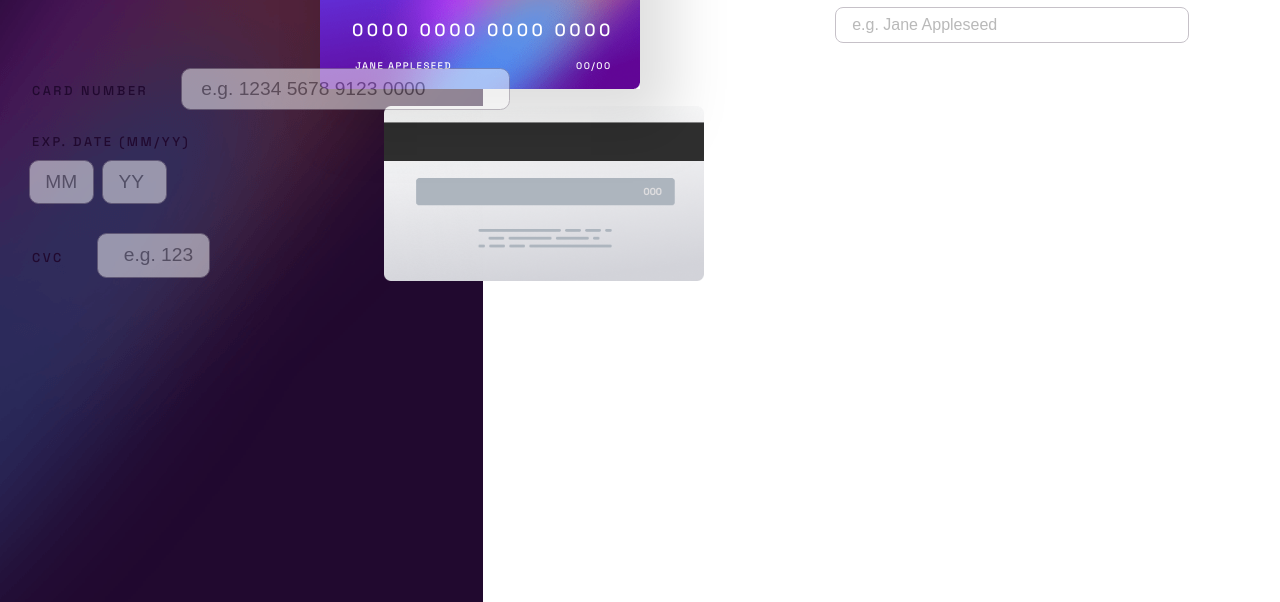
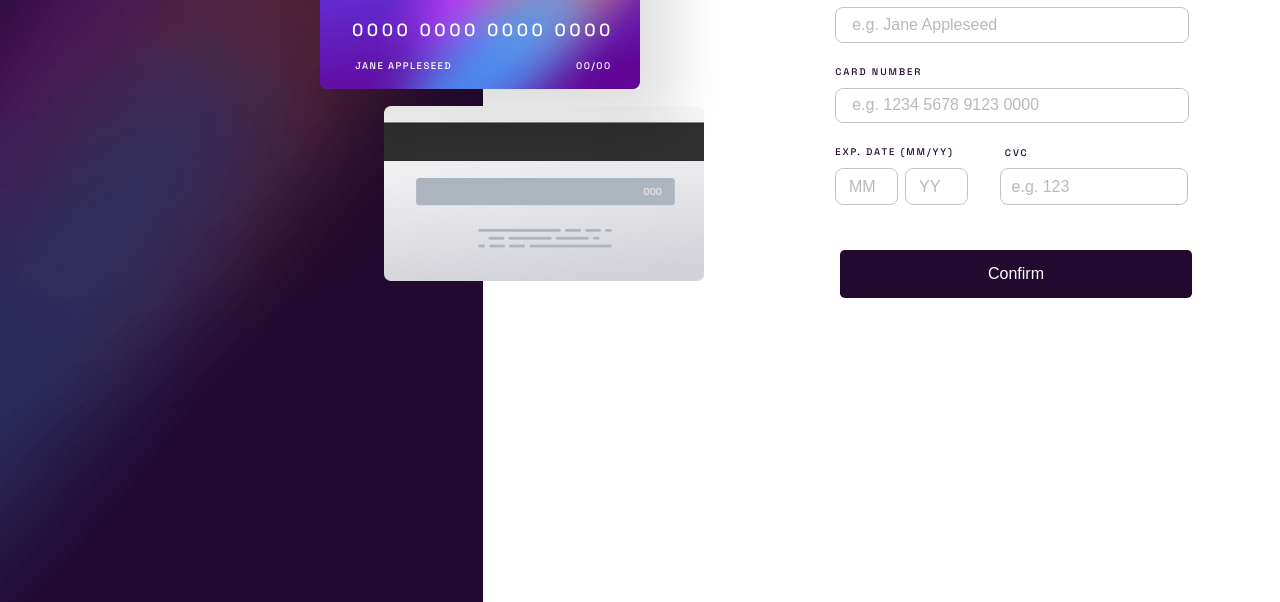
Before and after one commit to hemantmaurya344/interactive-card-details-form-main, a plain HTML site: page index.html in a window 1280 px wide. Shown: the part 198-800 px from the top of the page. Drawn offline with Linux system fonts and the light colour scheme.

Commit message:
3rd commit

```diff
--- a/index.css
+++ b/index.css
@@ -88,16 +88,16 @@ body{
 .form-card-number > label{
     text-transform: uppercase;
     letter-spacing: 0.2em;
-    margin-left: 2.5em;
-    font-size: 0.8em;
+    margin-left: 87em;
+    font-size: 0.6em;
     color: hsl(278, 68%, 11%);
 }
 .form-card-number > input{
-    margin: 0.5em 0  1em 1.5em;
+    margin: 0.5em 0  1em 52.2em;
     padding: 1em;
     height: 0.1em;
-    width: 15em;
-    font-size: 1.2em;
+    width: 20em;
+    font-size: 1em;
     border-radius: 0.5em;
     border: 0.1em solid hsl(279, 6%, 55%);
     opacity: 50%;
@@ -106,16 +106,16 @@ body{
 .form-exp-date > label{
     text-transform: uppercase;
     letter-spacing: 0.2em;
-    margin-left: 2.5em;
-    font-size: 0.8em;
+    margin-left: 87em;
+    font-size: 0.6em;
     color: hsl(278, 68%, 11%);
 }
 .form-exp-date > div > input{
-    margin: 0.5em 0  1em 1.5em;
-    padding: 0 0 0 0.8em;
+    margin: 0.5em 0  1em 52.2em;
+    padding: 0 0.5em 0 0.8em;
     height: 2.2em;
     width: 2.5em;
-    font-size: 1.2em;
+    font-size: 1em;
     border-radius: 0.5em;
     border: 0.1em solid hsl(279, 6%, 55%);
     opacity: 50%;
@@ -127,23 +127,45 @@ body{
 .form-cvv{
     margin: 0 0 0 2em;
 }
+.form-lastentry-css{
+    display: flex;
+}
 .form-cvv > label{
     text-transform: uppercase;
+    position: absolute;
     letter-spacing: 0.2em;
-    margin-left: 0;
-    font-size: 0.8em;
+    margin: 0.8em 0 0 0.5em;
+
+    font-size: 0.6em;
     color: hsl(278, 68%, 11%);
 }
 .form-cvv > input{
-    margin: 0.5em 0  1em 1.5em;
-    padding: 0 0 0 0.8em;
+    margin: 1.8em 0  1em 0;
+    padding: 0 0 0 0.1em;
     height: 2.2em;
-    width: 5em;
-    font-size: 1.2em;
+    width: 11.5em;
+    font-size: 1em;
     border-radius: 0.5em;
     border: 0.1em solid hsl(279, 6%, 55%);
     opacity: 50%;
 
+}
+.formcontainer input[type="submit"]{
+    background-color: hsl(278, 68%, 11%);
+    color: hsl(0, 0%, 100%);
+    border: none;
+    position: absolute;
+    left: 52.5em;
+    top: 17em;
+    font-size: 1em;
+    padding: 0.5em;
+    height: 3em;
+    width: 22em;
+    border-radius: 0.3em;
+}
+.form-cardholder-name > input:focus{
+    opacity: 100%;
+    border: 0.1em solid hsl(249, 99%, 64%) ;
 }
 
 @media (min-width: 300px) and (max-width: 500px) {
--- a/index.html
+++ b/index.html
@@ -8,6 +8,7 @@
 
   <title>Frontend Mentor | Interactive card details form</title>
   <link rel="stylesheet" href="/index.css">
+
 </head>
 <body>
   <div class="back-img">
@@ -30,7 +31,7 @@
     <form action="submit">
       <div class="form-cardholder-name">
         <label for="name">Cardholder Name</label>
-        <input type="text" name="Cardholder Name" id="" placeholder="e.g. Jane Appleseed">
+        <input type="text" name="Cardholder Name"  id="cardholder-name" placeholder="e.g. Jane Appleseed">
       </div>
       <div class="form-card-number">
         <label for="number">Card Number</label>
@@ -49,6 +50,7 @@
           <input type="password" name="" id="form-cvv" placeholder="  e.g. 123">
         </div>
       </div>
+      <input type="submit" value="Confirm"  id="submit-btn" >
     </form>
   </div>
 
@@ -62,7 +64,7 @@
   Continue -->
 
 
-
+  <script src="/index.js"></script>
 <!--
   <div class="attribution">
     Challenge by <a href="https://www.frontendmentor.io?ref=challenge" target="_blank">Frontend Mentor</a>.
```
Also changed, not shown: index.js (added), 2 other files.
